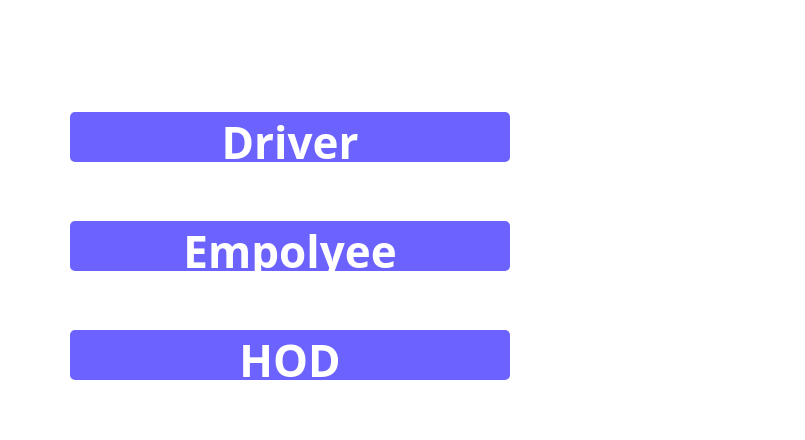
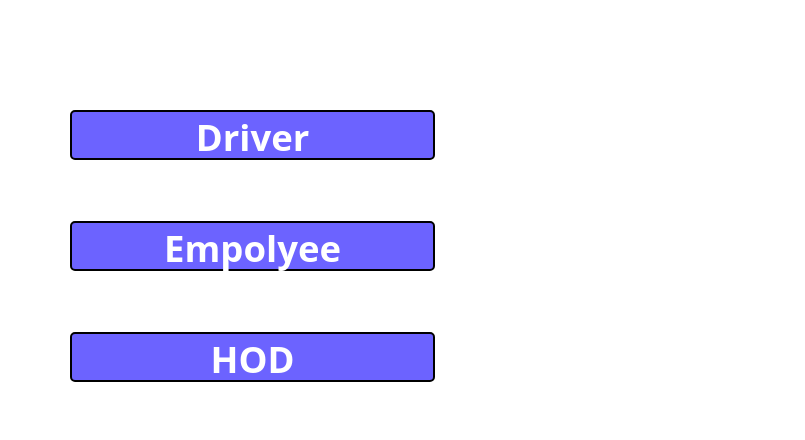
Before and after one commit to 3nobita/10k_home, a plain HTML site: page index.html in a window 1280 px wide. Shown: the part 202-642 px from the top of the page, 0-805 px from the left. Drawn offline with Linux system fonts and the light colour scheme.

Commit message:
Update index.html

```diff
--- a/index.html
+++ b/index.html
@@ -180,11 +180,12 @@
         .landing-page .content .image img {
             max-width: 100%;
         }
-        h4{
+        h5{
             color: #FFF;
             background-color: #6c63ff;
+            border: 2px solid black;
             position: relative;
-            text-align: center  ;
+            text-align: center;
             width: 10em;
             height: 50px;
             border-radius: 5px;
@@ -215,9 +216,9 @@
         <div class="content">
             <div class="container">
                 <div class="info">
-                    <h4><a href="https://3nobita.github.io/10k_driver/">Driver</a></h4>
-                    <h4><a href="https://3nobita.github.io/10K_Emp_Land./">Empolyee</a></h4>
-                    <h4><a href="https://3nobita.github.io/10k_HOD_land/">HOD</a></h4>
+                    <h5><a href="https://3nobita.github.io/10k_driver/">Driver</a></h5>
+                    <h5><a href="https://3nobita.github.io/10K_Emp_Land./">Empolyee</a></h5>
+                    <h5><a href="https://3nobita.github.io/10k_HOD_land/">HOD</a></h5>
 
 
                 </div>
```
